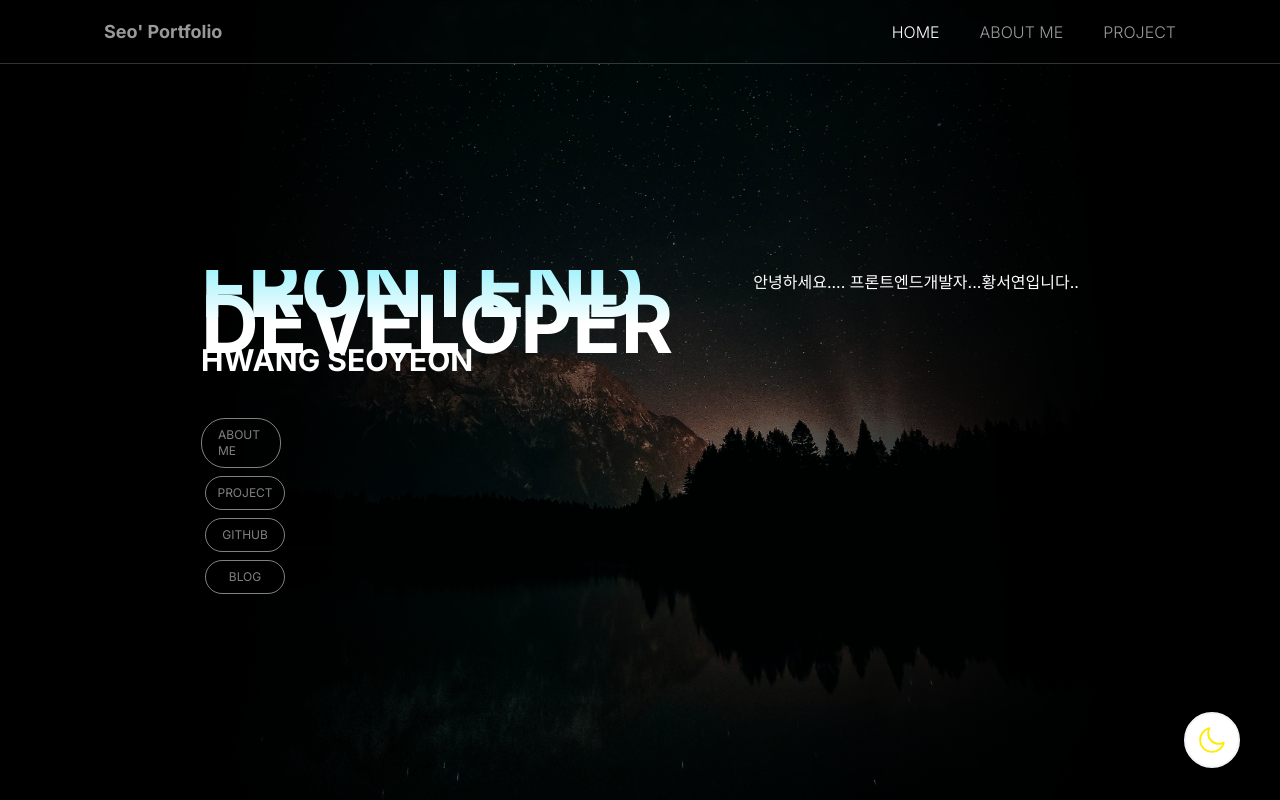
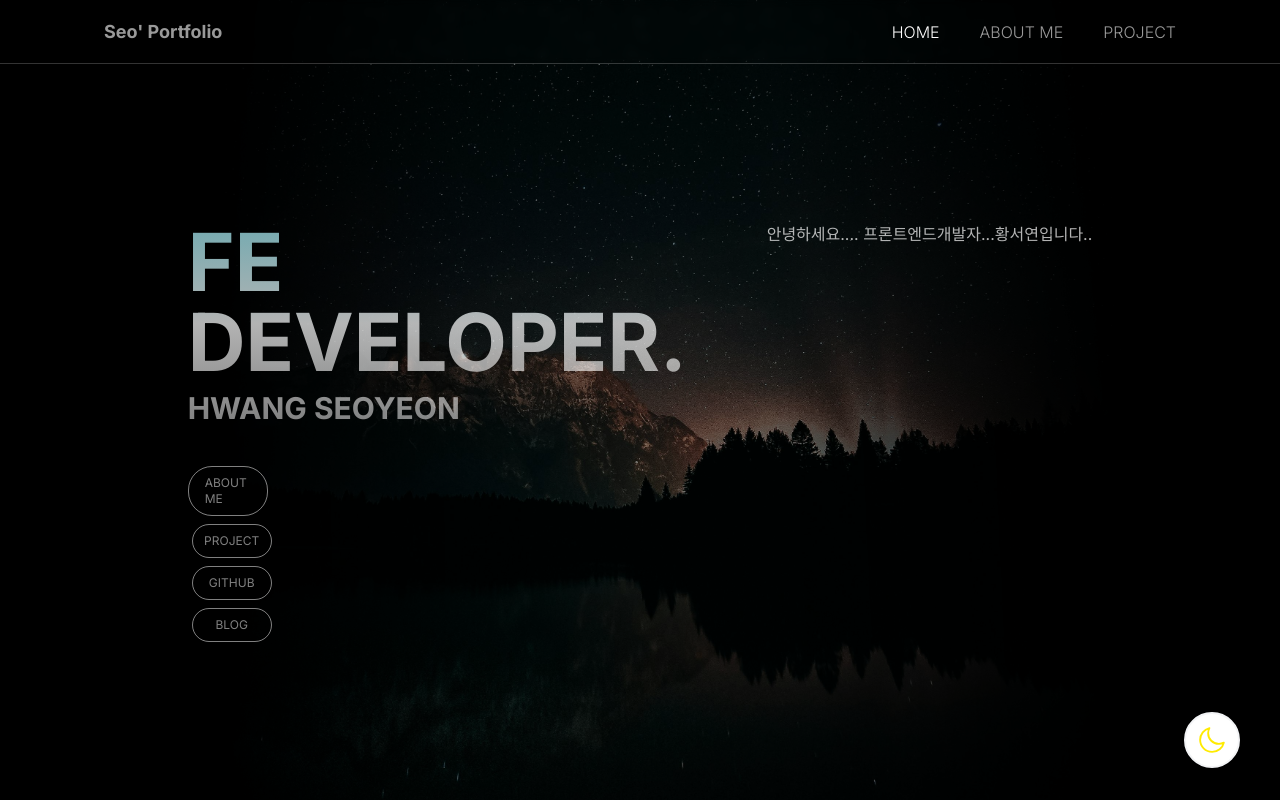
Before and after one commit to winternotseason/my-portfolio, a Next.js app: page /home in a window 1280 px wide. Built offline with nearby package versions, Linux system fonts and the light colour scheme.

Commit message:
메인 소개 text-color

```diff
--- a/app/home/page.tsx
+++ b/app/home/page.tsx
@@ -17,10 +17,10 @@ const Home = () => {
         <div className="flex justify-between flex-col px-7 lg:px-0 lg:flex-row">
           {/*메인 왼쪽 */}
           <div className="">
-            <div className="bg-gradient-to-b from-cyan-200 via-white to-white inline-block text-transparent bg-clip-text">
-              <p className="text-3xl lg:text-[5rem] font-bold">FRONTEND</p>
-              <p className="text-3xl lg:text-[5rem] font-bold ">DEVELOPER</p>
-              <p className="text-lg lg:text-3xl font-bold">HWANG SEOYEON</p>
+            <div className="bg-gradient-to-b from-cyan-200/70 via-white/70 to-white/50 inline-block text-transparent bg-clip-text">
+              <p className="text-5xl lg:text-[5rem] font-bold">FE</p>
+              <p className="text-5xl lg:text-[5rem] font-bold ">DEVELOPER.</p>
+              <p className="text-lg lg:text-3xl font-bold mt-2">HWANG SEOYEON</p>
             </div>
             <div className="flex flex-col space-y-2 lg:space-x-1 mt-4 lg:mt-10 text-sm  text-white/50">
               <div className="flex items-center justify-center w-20 text-xs border-[1px] rounded-3xl p-1 lg:py-2 lg:px-4 cursor-pointer border-white/50 hover:border-white/80 hover:text-white/80">
@@ -38,7 +38,7 @@ const Home = () => {
             </div>
           </div>
           {/* 메인 오른쪽 */}
-          <div className="text-white lg:ml-20">
+          <div className="text-white/70 lg:ml-20">
             <p>안녕하세요.... 프론트엔드개발자...황서연입니다..</p>
           </div>
         </div>
```
